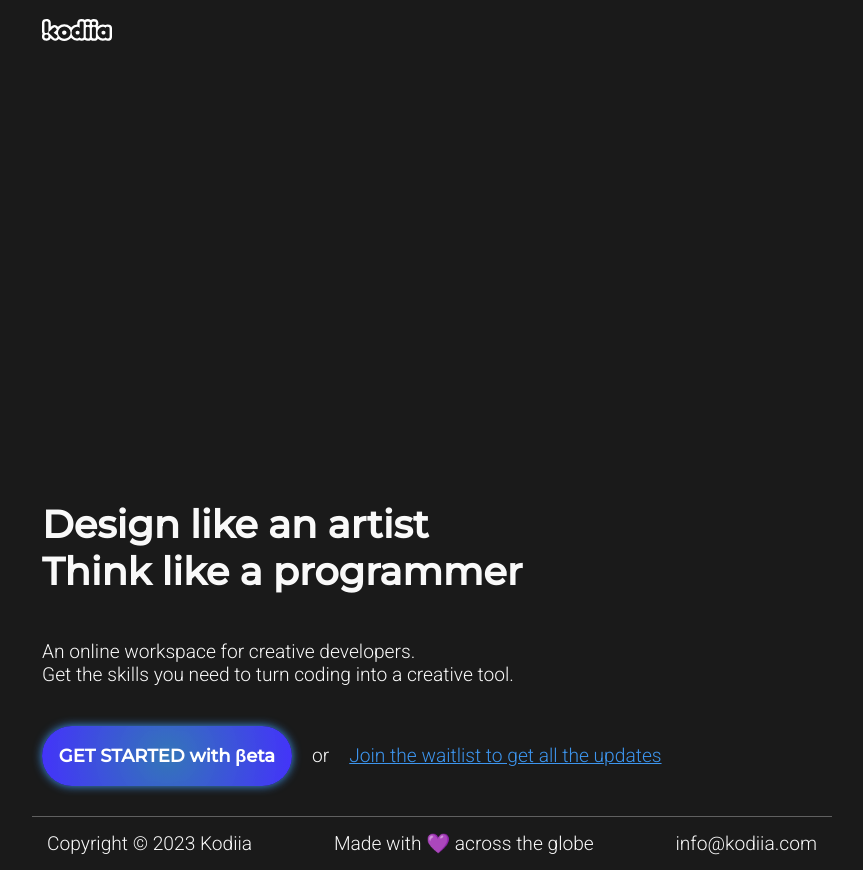
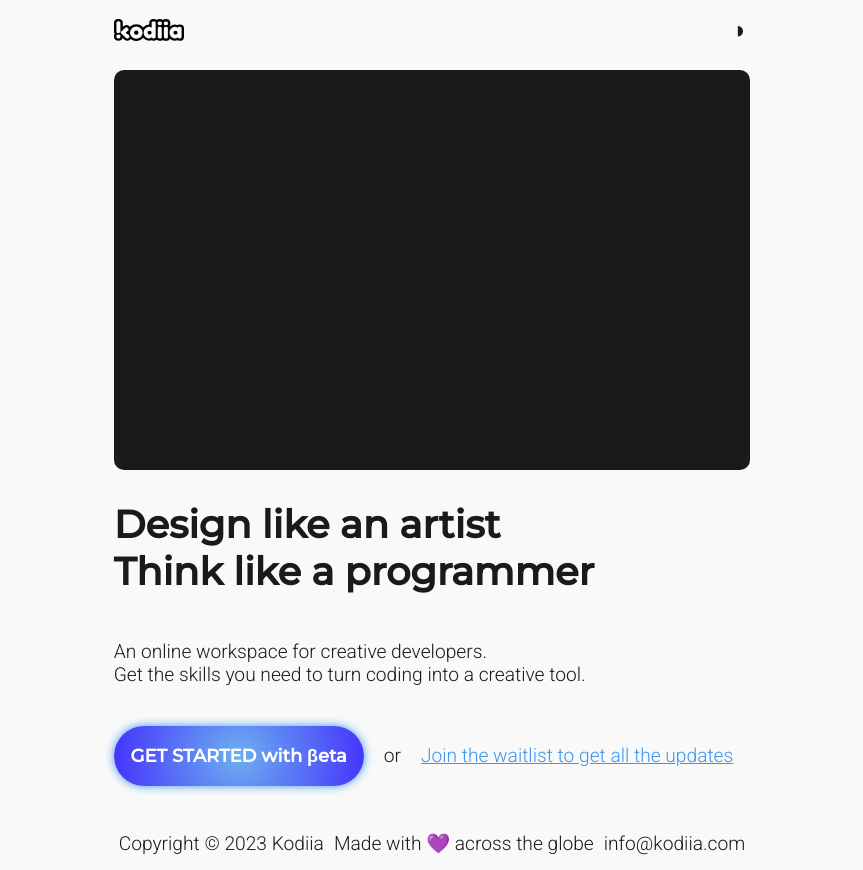
Before and after one commit to Kodiia/web, a SvelteKit app: page / in a window 1280 px wide. Shown: the whole page, without its empty margins (208-1071 px from the left). Built offline with nearby package versions, Linux system fonts and the light colour scheme.

Commit message:
switch themes

```diff
--- a/src/lib/store.js
+++ b/src/lib/store.js
@@ -2,3 +2,5 @@ import { writable } from 'svelte/store';
 
 export let width = writable(1920)
 export let height = writable(1080)
+
+export let theme = writable('light')
--- a/src/routes/+layout.svelte
+++ b/src/routes/+layout.svelte
@@ -1,5 +1,5 @@
 <script>
-    import { width, height } from '$lib/store'
+    import { width, height, theme } from '$lib/store'
     import { navigating } from '$app/stores'
     import '../style.css'
 
@@ -19,7 +19,7 @@
 <svelte:window bind:innerWidth bind:innerHeight />
 
 
-<div class='layout-container' style='background-color: #1a1a1a;'>
+<div class='layout-container' style='background-color: {$theme === 'dark' ? "#1a1a1a" : "#f9f9f9"};'>
 {#if $navigating}
     <div class='loaderContainer'>
         <div class='loader'></div>
@@ -47,6 +47,8 @@
         display: flex;
         flex-direction: column;
         align-items: center;
+
+        transition: background 1s;
     }
     .logo-card{
         width: 80px;
--- a/src/routes/+page.svelte
+++ b/src/routes/+page.svelte
@@ -1,6 +1,7 @@
 <script>
-    import { height } from '$lib/store'
+    import { height, theme } from '$lib/store'
     import kodiia_logo_white from '$lib/logos/kodiia_logo_white.svg'
+    import kodiia_logo_black from '$lib/logos/kodiia_logo_black.svg'
 
     let script = `let sketch = function (p) {
   let rows = 5;
@@ -70,13 +71,26 @@ let code = `<!doctype html>
 </html>
 `
 
+function switchTheme(){
+  if($theme === 'dark'){
+    $theme = 'light'
+  } else {
+    $theme = 'dark'
+  }
+}
+
 </script>
 
 
-
+<div class='{$theme}'>
 <div class='container' style='min-height: {$height}px;'>
     <div class='logosContainer'>
-      <img src={kodiia_logo_white} alt='kodiia logo' width='70'/>
+      {#if $theme === 'dark'}
+        <img src={kodiia_logo_white} alt='kodiia logo' width='70'/>
+      {:else}
+        <img src={kodiia_logo_black} alt='kodiia logo' width='70'/>
+      {/if}
+      <button class='smallMenuButton' on:click={switchTheme} style='font-size: 1.5rem;'>&#9681;</button>
     </div>
 
     <div class='heroContainer'>
@@ -101,19 +115,26 @@ let code = `<!doctype html>
         <p>info@kodiia.com</p>
     </footer>
 </div>
+</div>
 
 <style>
-.container{
+  .dark{
+    color: #f9f9f9;
+  }
+  .light{
+    color: #1a1a1a;
+  }
+  .container{
     width: 100%;
     max-width: 800px;
     display: flex;
     flex-direction: column;
     justify-content: space-between;
     /* border: 2px solid #f9f9f9; */
-    color: #f9f9f9;
+    /* color: #f9f9f9; */
     box-sizing: border-box;
-}
-.logosContainer{
+  }
+  .logosContainer{
     width: 100%;
     height: 60px;
     padding: 20px 10px;
@@ -122,6 +143,21 @@ let code = `<!doctype html>
     align-items: center;
     box-sizing: border-box;
     margin-bottom: 10px;
+  }
+.smallMenuButton{
+  background: none;
+  margin: 5px;
+  padding: 0;
+  border: none;
+  font-family: Roboto, sans-serif;
+  font-weight: 300;
+  color: inherit;
+  cursor: pointer;
+  display: flex;
+  align-items: center;
+}
+.smallMenuButton:hover{
+  text-decoration: underline;
 }
 .heroContainer{
     width: 100%;
```
Also changed, not shown: src/lib/logos/kodiia_logo_black.svg (added).
